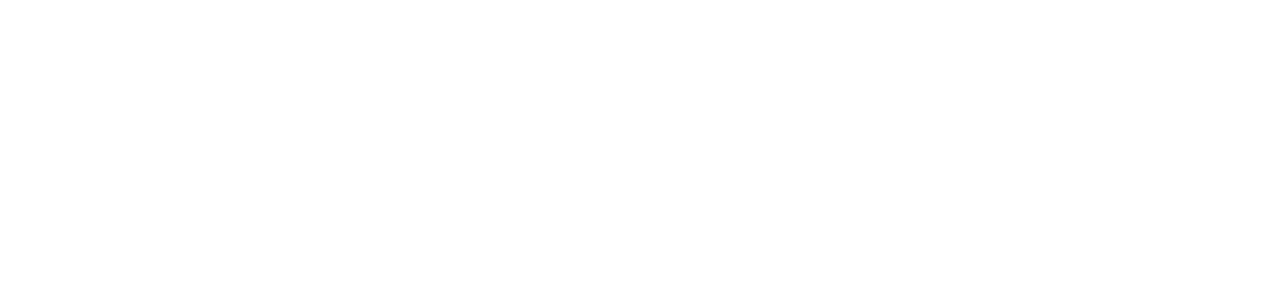
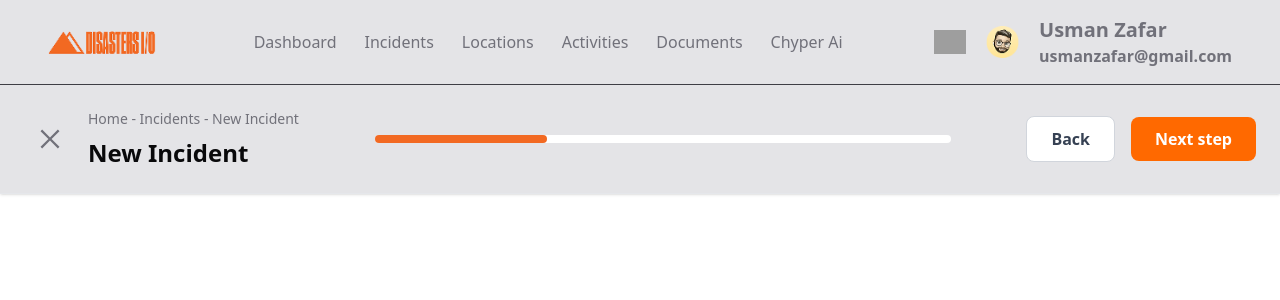
Before and after one commit to hasan9878/React-js-2, a React (Vite) app: page /HeroIncide in a window 1280 px wide. Before the commit this address had no page. Shown: the top 300 px of the page. Built offline with nearby package versions, Linux system fonts and the light colour scheme; grey boxes are pictures that could not be loaded.

Commit message:
nav and hero of IncidentsStep-3

```diff
--- a/src/App.jsx
+++ b/src/App.jsx
@@ -8,6 +8,7 @@
 import Incidents from './Components/Incidents'
 import Incidehero from './Components/Incidehero'
 import IncidentsStep2 from './Components/IncidentsStep2'
+import HeroIncide from './Components/HeroIncide'
 
 
 
@@ -28,6 +29,7 @@
 
        <Route path="Incidents/Incidentsstep2" element={<IncidentsStep2 />} />
         <Route path="/Incidehero" element={<Incidehero />} />
+        <Route path="/HeroIncide" element={<HeroIncide />} />
 
       </Routes>
 
--- /dev/null
+++ b/src/Components/HeroIncide.jsx
@@ -0,0 +1,25 @@
+import React,{useState} from 'react';
+import Herolayout from './Herolayout';
+import Incidehero from './Incidehero';
+
+import { useNavigate } from 'react-router-dom';
+
+import { FaMountain, FaBiohazard, FaSnowflake, FaTemperatureLow, FaCloudSunRain, FaGlobeAmericas , FaWater, FaSun, FaCloudShowersHeavy, FaBolt, FaHandPaper, FaWind, FaFire } from 'react-icons/fa';
+
+function HeroIncide() {
+
+  return (
+    <>
+<Herolayout/>
+
+<Incidehero nextPath="/IncidentsStep4"/>
+
+
+
+
+
+    </>
+  );
+}
+
+export default HeroIncide;
```
